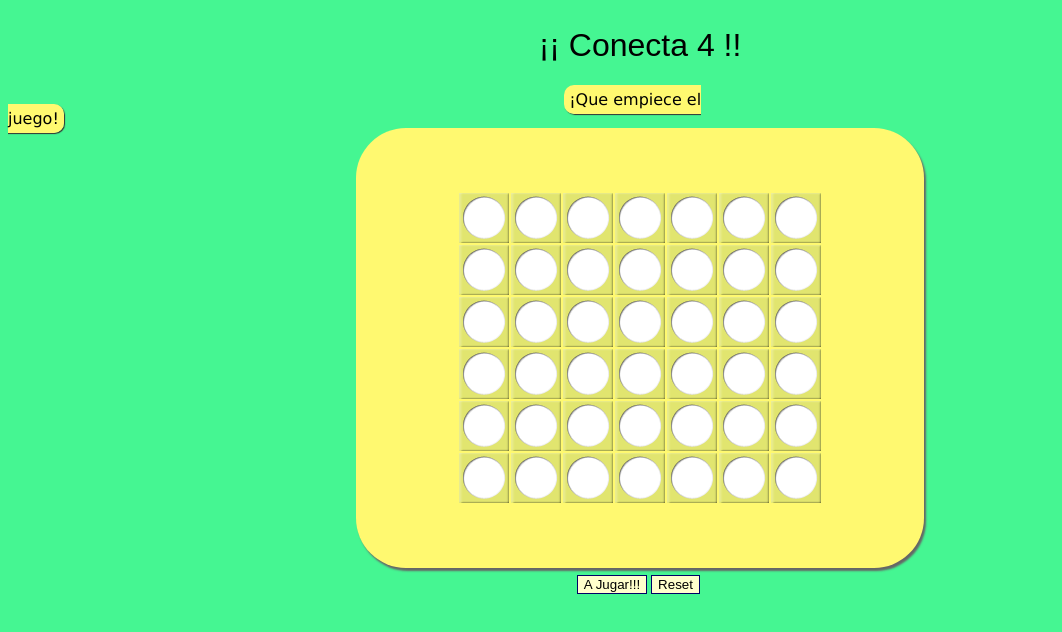
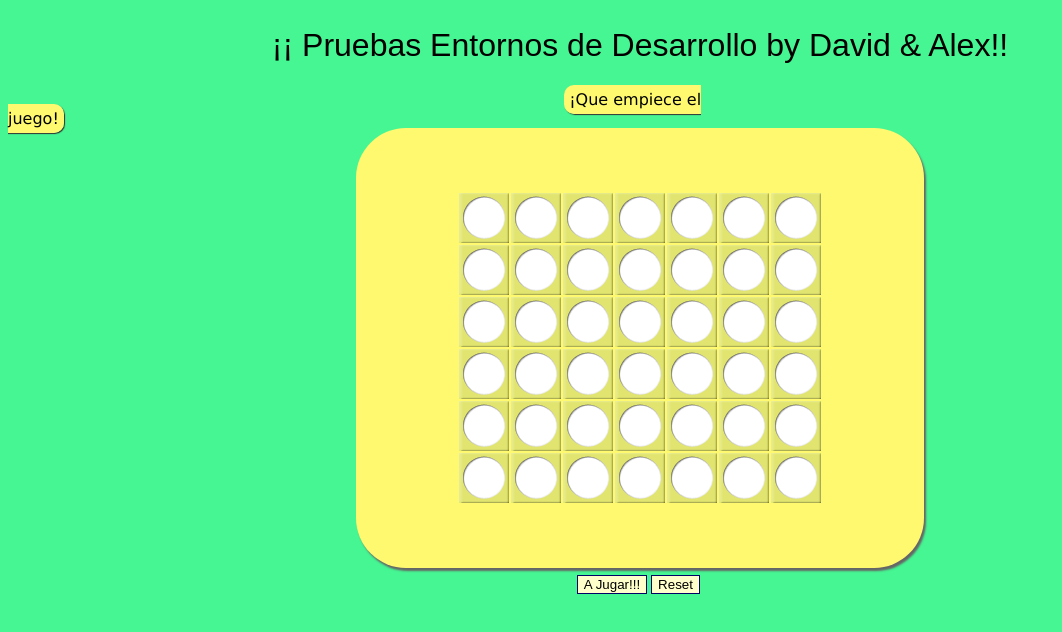
Before and after one commit to alejandrogit/Repositorio-Proyecto-AppCar, a plain HTML site: page Conecta4JS/index.html in a window 1280 px wide. Shown: the whole page, without its empty margins (0-1062 px from the left). Drawn offline with Linux system fonts and the light colour scheme.

Commit message:
Conecta4 v2.1
Cambios en el index.html, cambiamos h2.

```diff
--- a/Conecta4JS/index.html
+++ b/Conecta4JS/index.html
@@ -7,7 +7,7 @@
 	<script src="jquery-1.11.1.js" type="text/javascript"></script>
 </head>
 <body>
-	<h2>¡¡ Conecta 4 !! </h2>
+	<h2>¡¡ Pruebas Entornos de Desarrollo by David & Alex!! </h2>
 	<div id="tocaTurno">
 			<span class="tu">¡Que empiece el juego!</span>
 	</div>
```
